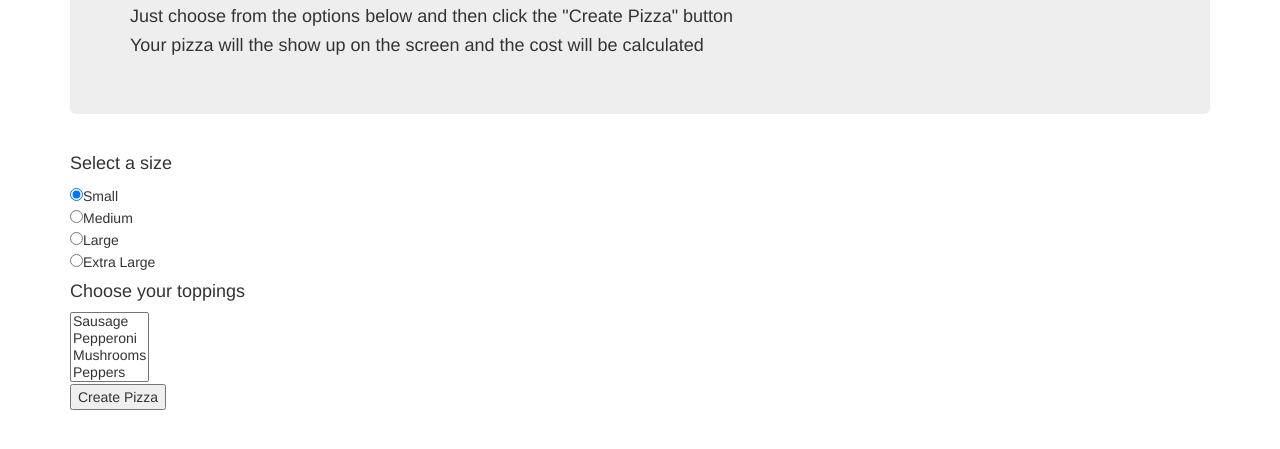
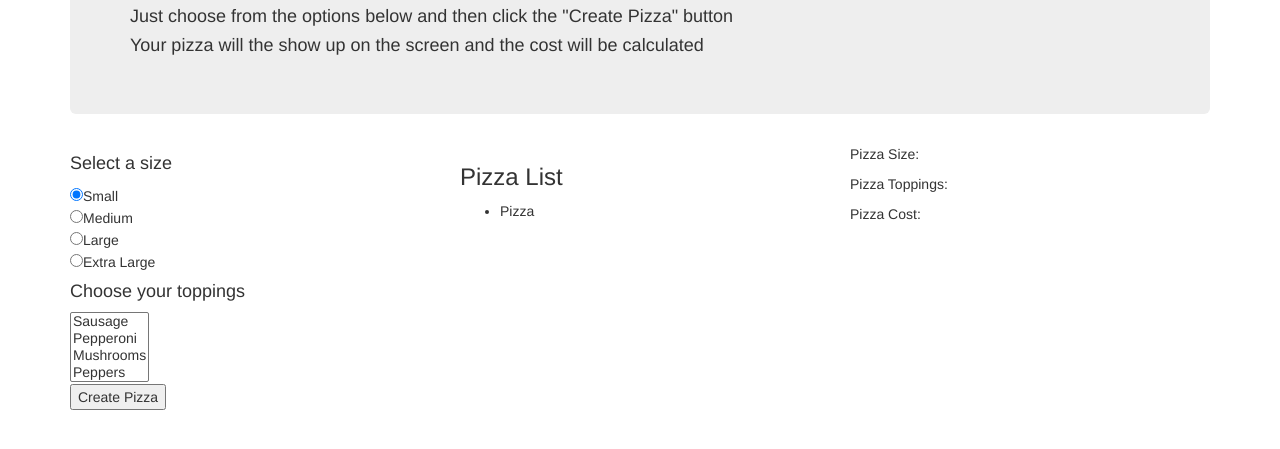
Before and after one commit to joshgh/order-pizza, a plain HTML site: page index.html in a window 1280 px wide. Both pictures are taken after a click on the button "Create Pizza". Shown: the part 187-636 px from the top of the page. Drawn offline with Linux system fonts and the light colour scheme.

Commit message:
add functionality to create multiple pizzas, list them each on screen, and display information about each one when clicked

```diff
--- a/index.html
+++ b/index.html
@@ -34,7 +34,14 @@
 
           <button id="submit" type="button">Create Pizza</button>
         </div>
-        <div class="col-md-8">
+        <div class="col-md-4">
+          <h3>Pizza List</h3>
+          <ul id="pizzaList"></ul>
+        </div>
+        <div class="col-md-4">
+          <p>Pizza Size: <span class="size"></span></p>
+          <p>Pizza Toppings: <span class="toppings"></span></p>
+          <p>Pizza Cost: <span class="cost"></span></p>
         </div>
       </div>
     </div>
--- a/js/scripts.js
+++ b/js/scripts.js
@@ -39,5 +39,11 @@ $(document).ready(function() {
     myPizza.toppings = toppings;
     console.log(myPizza);
     pizzaList.push(myPizza);
+    $("ul#pizzaList").append("<li>Pizza</li>")
+    $("#pizzaList li").last().click(function(){
+      $(".size").text(myPizza.pizzaSize);
+      $(".toppings").text(myPizza.toppings);
+      $(".cost").text(myPizza.cost());
+    })
   })
 });
```
